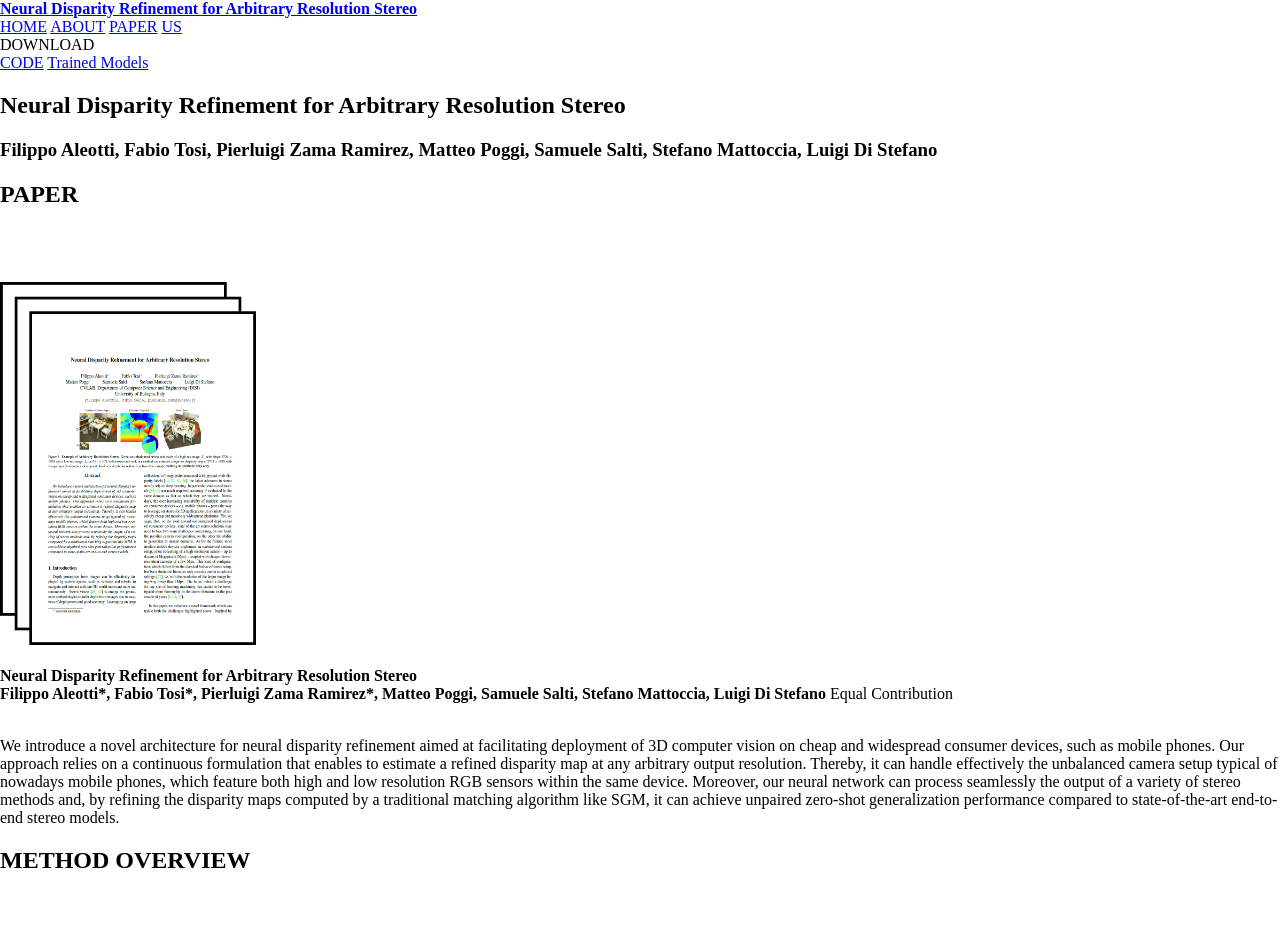
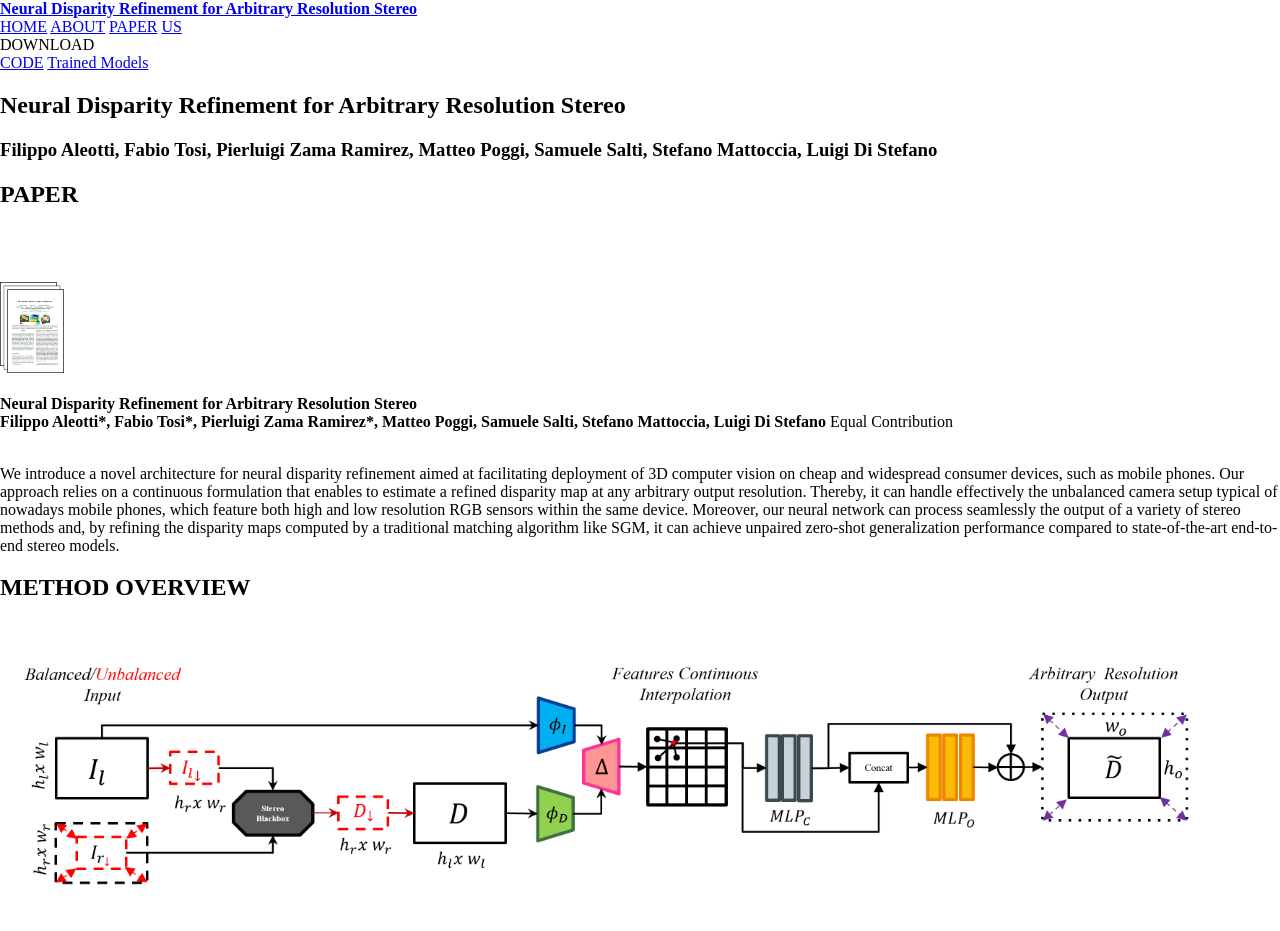
Before and after one commit to CVLAB-Unibo/neural-disparity-refinement-web, a Jekyll site: the page built from index.md, in a window 1280 px wide. Shown: the top 931 px of the page. Built offline with Jekyll 4.4.1, drawn with Linux system fonts in a browser that asks for light colours; nearby versions of some CDN libraries.

Commit message:
Update paper.html

```diff
--- a/_includes/paper.html
+++ b/_includes/paper.html
@@ -8,7 +8,7 @@
                   <br>
                   <br>
 
-                  <img style="width:20%" src="assets/paper.png" >
+                  <img style="width:5%" src="assets/paper.png" >
 
                 </div>
                 <div class="column has-text-left-desktop has-text-left-tablet has-text-left-fullhd has-text-left-widescreen">
```
